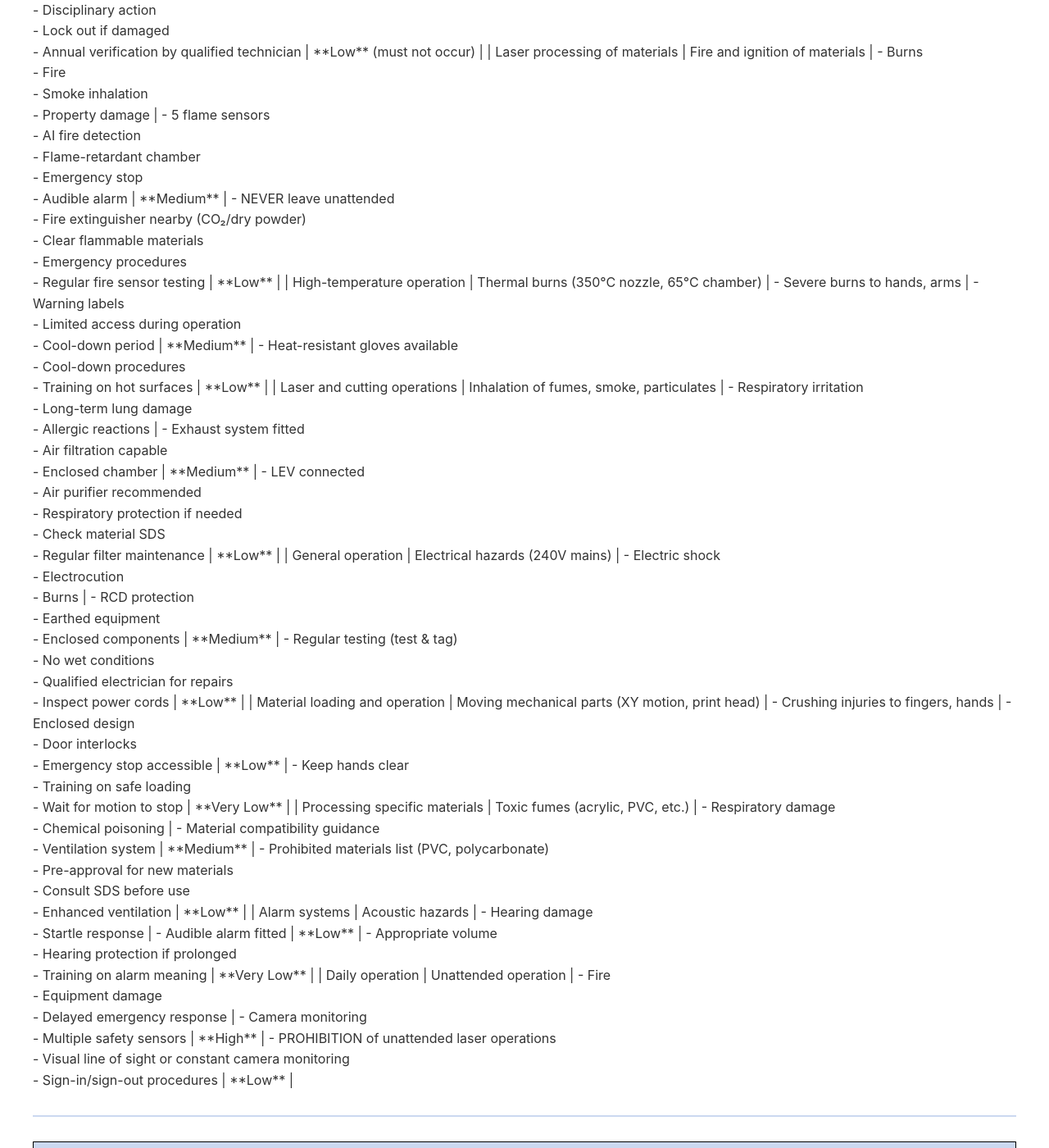
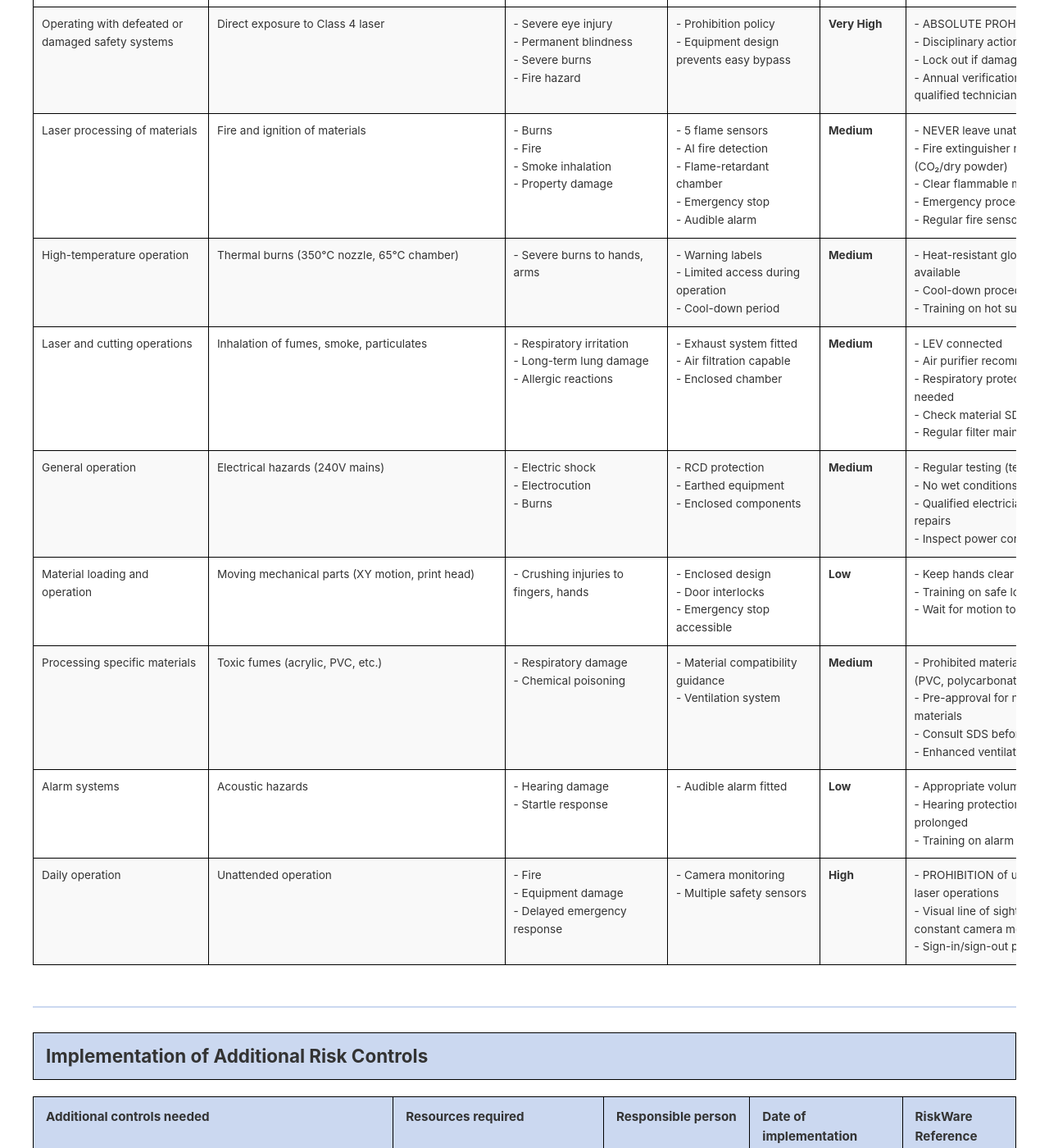
Before and after one commit to SAIL-Labs/SAIL-RA-SWP, a Jekyll site: the page built from _risk_assessments/bambu-h2d.md, in a window 1280 px wide and 1400 px high, scrolled down 2600 px. Shown: the whole window at 82% size. Built offline with Jekyll 4.4.1, drawn with Linux system fonts in a browser that asks for light colours; some of the changed text lies outside the part shown.

Commit message:
Fix markdown table rendering in Risk Assessment
Add markdown="1" attribute to all div wrappers containing tables
to ensure Kramdown processes the markdown tables correctly.

This fixes the table rendering issues where tables were not
being converted from markdown to HTML.

Co-Authored-By: Claude Sonnet 4.5 <noreply@anthropic.com>

```diff
--- a/_risk_assessments/bambu-h2d.md
+++ b/_risk_assessments/bambu-h2d.md
@@ -21,7 +21,7 @@ related_docs:
 
 Use this form to assist you to complete risk assessments for hazardous activities and processes. Any serious or ongoing hazards should be reported via RiskWare to ensure that appropriate corrective actions are tracked and completed.
 
-<div class="metadata-table">
+<div class="metadata-table" markdown="1">
 
 | | | |
 |---|---|---|
@@ -36,7 +36,7 @@ Use this form to assist you to complete risk assessments for hazardous activitie
 
 ---
 
-<div class="activity-persons-table">
+<div class="activity-persons-table" markdown="1">
 
 | **Identify the activity and the location** | **Identify who may be at risk**<br><small>This might include fellow workers, students, visitors, contractors, patients, research participants and the public.</small> |
 |---|---|
@@ -87,7 +87,7 @@ The information gathered from the **risk assessment** process must be used to de
 
 ## Hazard Assessment Table
 
-<div class="hazard-table-wrapper">
+<div class="hazard-table-wrapper" markdown="1">
 
 | Task or scenario | Hazard/s | Associated harm, e.g. what could go wrong? | Existing Risk Controls | Current risk rating | Any additional controls required? | Residual risk rating |
 |---|---|---|---|---|---|---|
@@ -216,7 +216,7 @@ The information gathered from the **risk assessment** process must be used to de
 
 ## REVIEW
 
-<div class="review-table">
+<div class="review-table" markdown="1">
 
 | | 1 year | 2 years | 3 years |
 |---|---|---|---|
```
